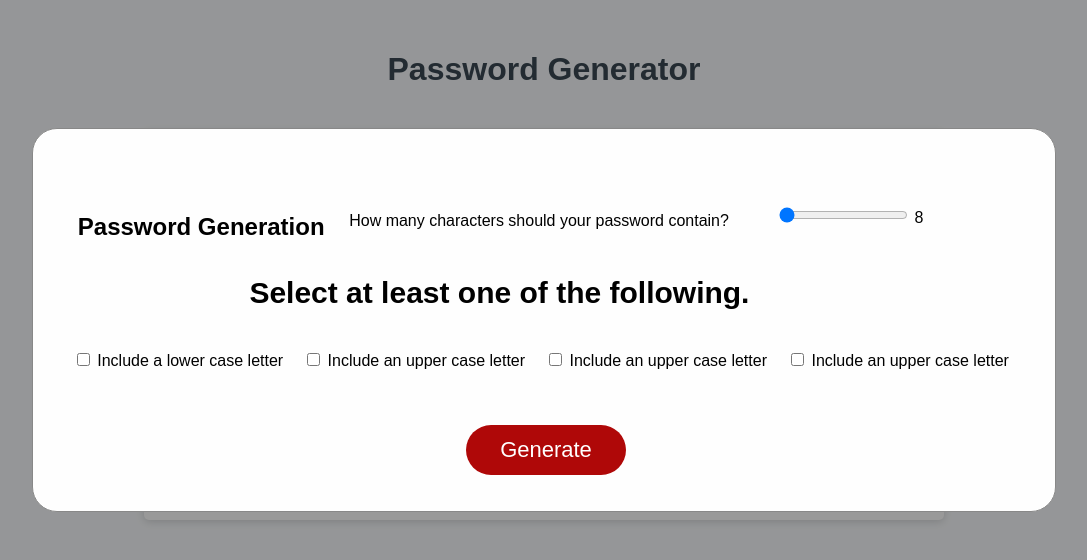
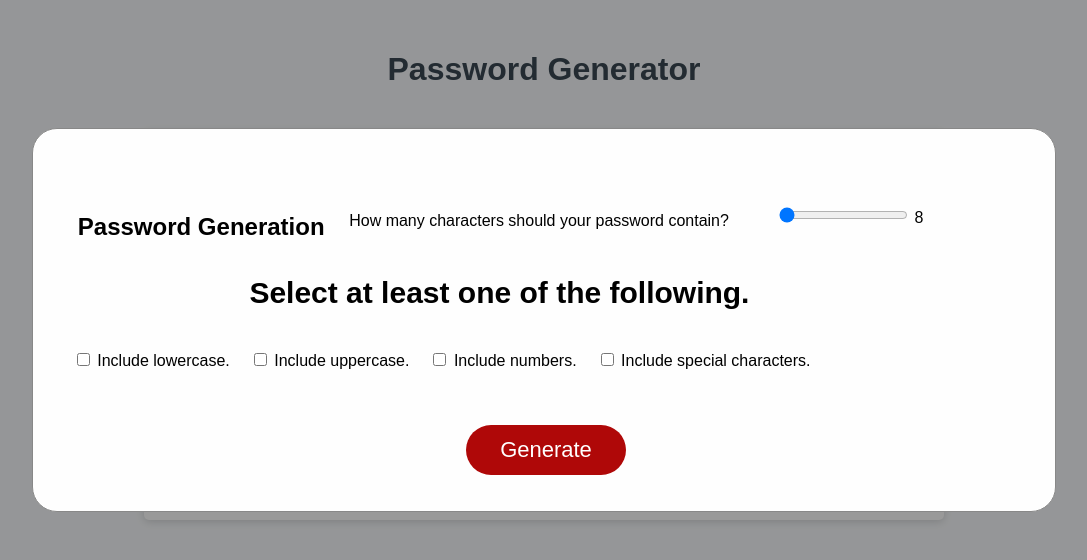
Before and after one commit to LaurenWollaston/Module-03, a plain HTML site: page index.html in a window 1280 px wide. Both pictures are taken after a click on the button "Generate Password". Shown: the whole page, without its empty margins (96-1183 px from the left). Drawn offline with Linux system fonts and the light colour scheme.

```diff
--- a/index.html
+++ b/index.html
@@ -56,19 +56,19 @@
         <div class="flexrow">
           <div class="checkboxContainer">
             <input type="checkbox" id="lowercase" name="lowercase" value="lowercase">
-            <label for="lowercase"> Include a lower case letter</label><br>
+            <label for="lowercase"> Include lowercase.</label><br>
           </div>
           <div class="checkboxContainer">
           <input type="checkbox" id="uppercase" name="uppercase" value="uppercase">
-          <label for="uppercase"> Include an upper case letter</label><br>
+          <label for="uppercase"> Include uppercase.</label><br>
           </div>
           <div class="checkboxContainer">
             <input type="checkbox" id="number" name="number" value="number">
-            <label for="number"> Include an upper case letter</label><br>
+            <label for="number"> Include numbers.</label><br>
           </div>
           <div class="checkboxContainer">
             <input type="checkbox" id="specialChar" name="specialChar" value="specialChar">
-            <label for="specialChar"> Include an upper case letter</label><br>
+            <label for="specialChar"> Include special characters.</label><br>
           </div>
         </div>
         <div class="flexrow centered">
```
